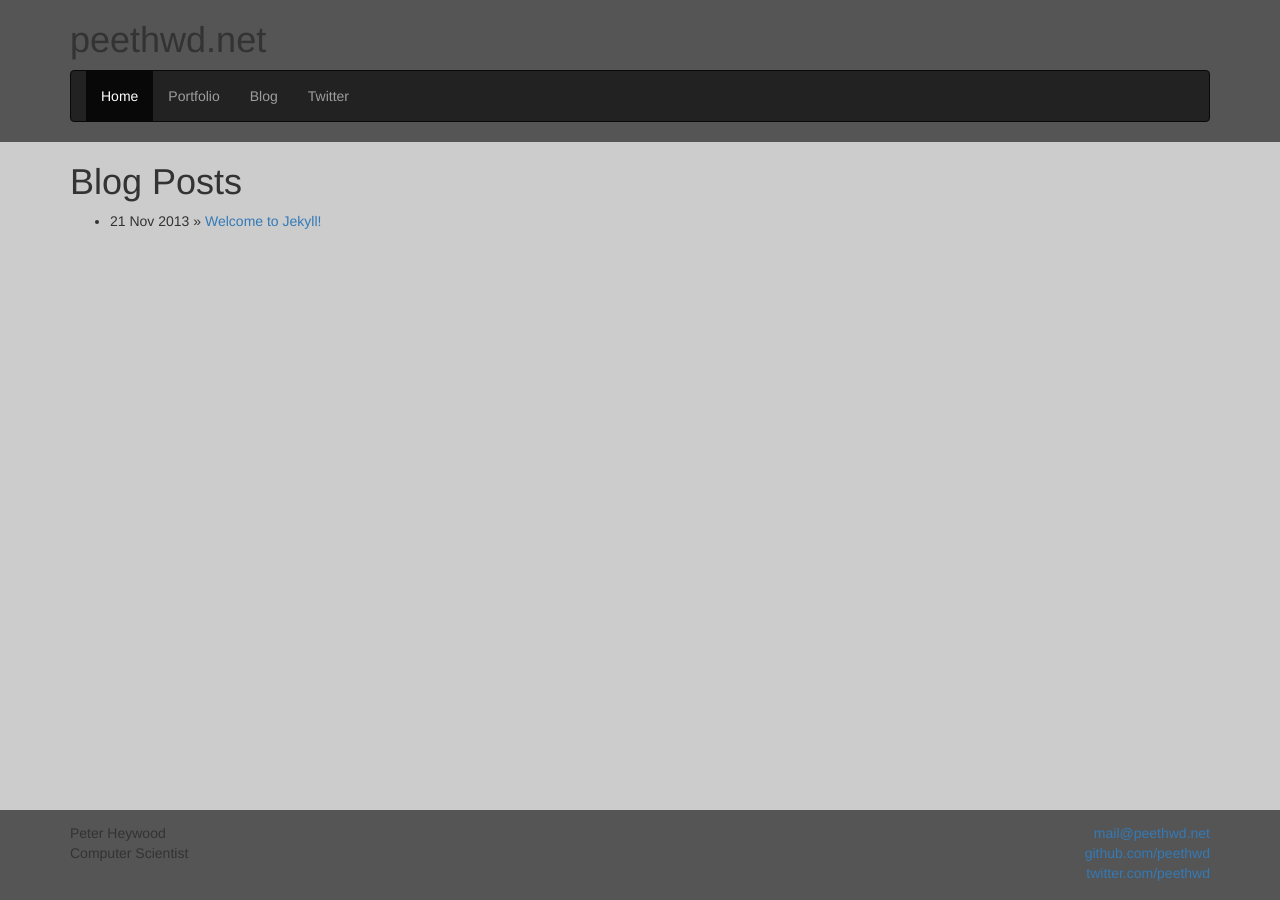
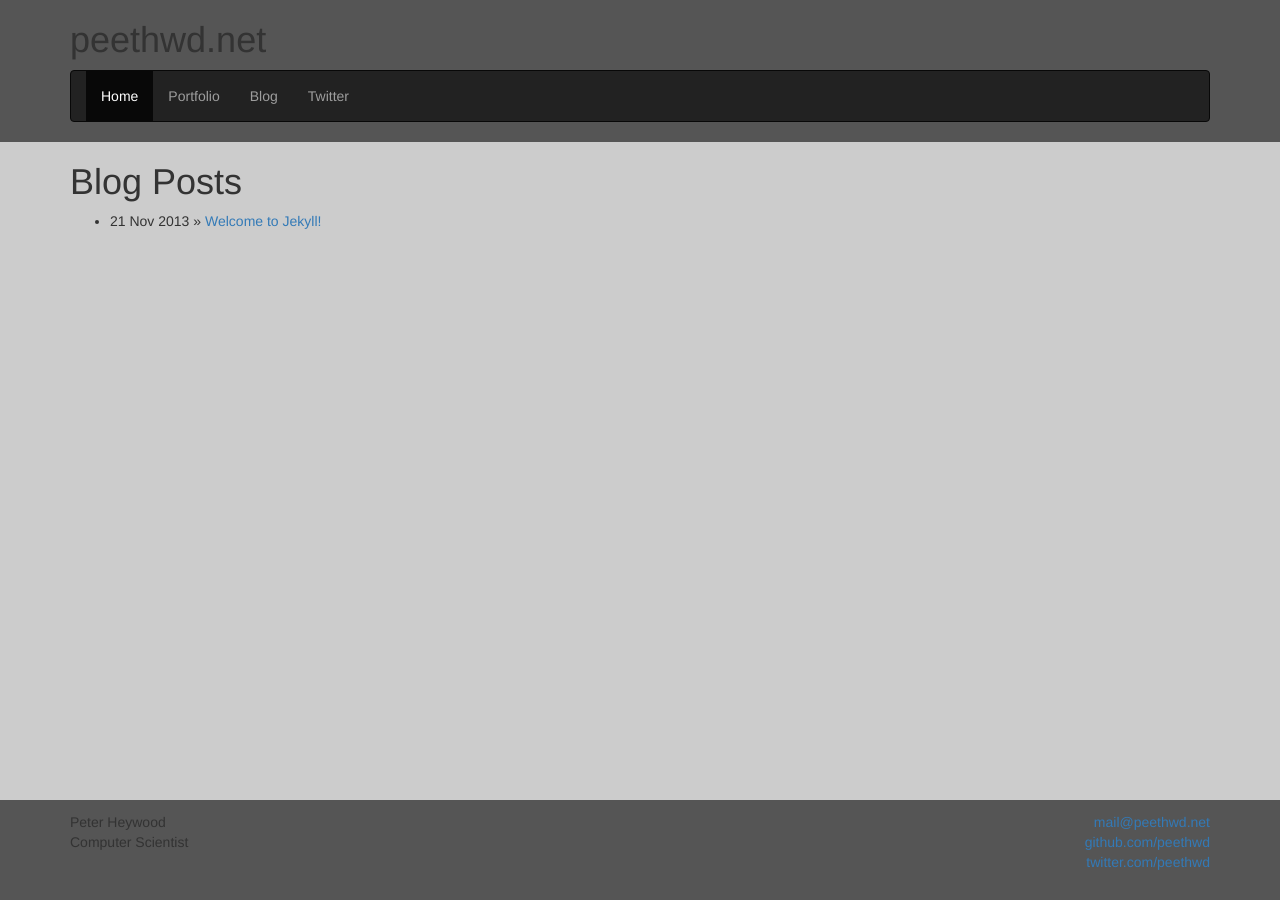
Before and after one commit to ptheywood/ptheywood.github.io, a Jekyll site: the page built from index.html, in a window 1280 px wide. Built offline with Jekyll 4.4.1, drawn with Linux system fonts in a browser that asks for light colours; nearby versions of some CDN libraries; library files that are not in the unit come from our copies; Markdown is read by kramdown in place of the engine named in the settings.

Commit message:
Swap pushed down footer technique

```diff
--- a/_includes/footer.html
+++ b/_includes/footer.html
@@ -1,6 +1,7 @@
             </div>
         </div>
-        <div class="footer navbar navbar-fixed-bottom">
+    </div>
+    <div class="footer">
         <div class="container">
             <div class="row">
 
--- a/_includes/header.html
+++ b/_includes/header.html
@@ -1,4 +1,5 @@
 <body>
+    <div class="non-footer">
         <div class="header">
             <div class="row">
                 <div class="col-xs-12">
@@ -12,4 +13,4 @@
             </div>
         </div>
         <div class="content">
-        <div class="container content">
+            <div class="container">
--- a/css/main.css
+++ b/css/main.css
@@ -1,5 +1,8 @@
+html,
 body {
-    padding-bottom: 100px;
+  height: 100%;
+  margin: 0;
+  padding: 0;
     background: #ccc;
 }
 
@@ -11,9 +14,19 @@ body {
 
 }
 
+/* Pushed down footer*/
+.non-footer {
+  min-height: 100%;
+  height: auto !important;
+  height: 100%;
+
+  margin: 0 auto -100px;
+  padding: 0 0 100px;
+}
+
 .footer {
     background: #555;
-    height: 90px;
+    height: 100px;
 }
 
 .footer .container {
```
Lines whose indentation alone changed are shown as unchanged.
